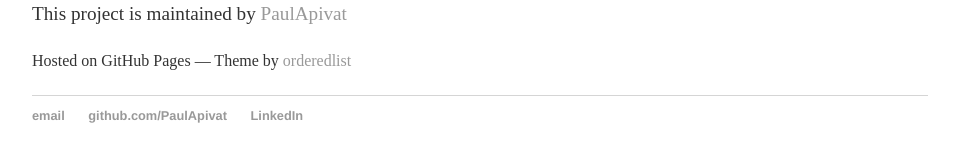
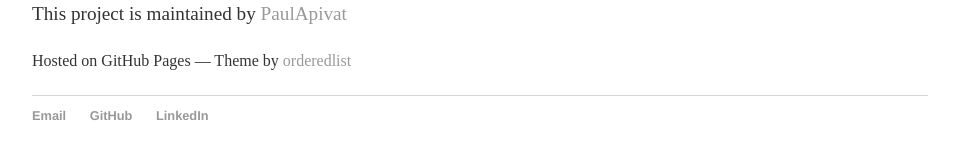
Before and after one commit to PaulApivat/blog, a Jekyll site: the page built from index.html, in a window 1280 px wide. Shown: the part 463-625 px from the top of the page, without its empty margins (160-1119 px from the left). Built offline with Jekyll 4.4.1, drawn with Linux system fonts in a browser that asks for light colours.

Commit message:
edit links

```diff
--- a/_layouts/default.html
+++ b/_layouts/default.html
@@ -24,8 +24,8 @@
 			</div><!-- /.container -->
 			<footer>
 	    		<ul>
-	        		<li><a href="mailto:paul.apivat@gmail.com">email</a></li>
-	        		<li><a href="https://github.com/PaulApivat">github.com/PaulApivat</a></li>
+	        		<li><a href="mailto:paul.apivat@gmail.com">Email</a></li>
+	        		<li><a href="https://github.com/PaulApivat">GitHub</a></li>
 	        		<li><a href="https://www.linkedin.com/in/apivath">LinkedIn</li>
 				</ul>
 			</footer>
```
